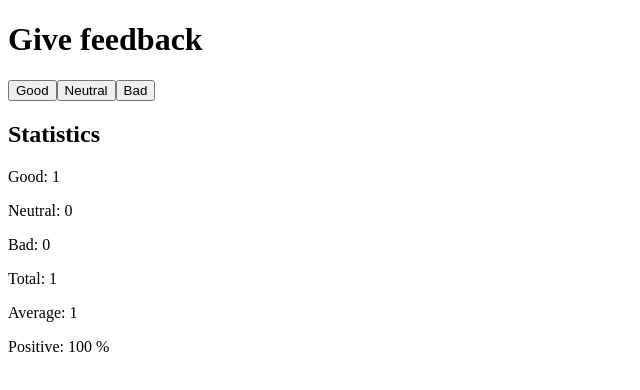
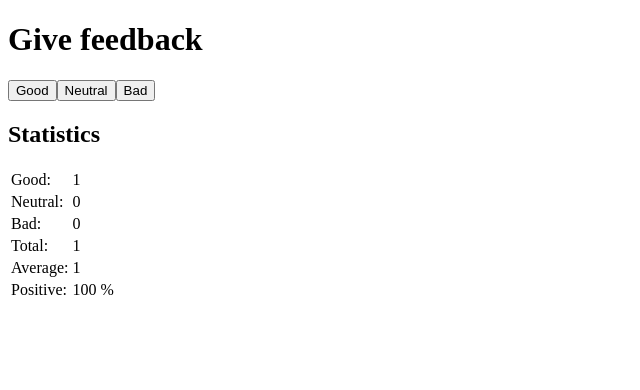
Before and after one commit to kenancosic/fullstackOpen, a React (Vite) app in the folder part1/: page / in a window 1280 px wide. Both pictures are taken after a click on the button "Good". Shown: the top 390 px of the page, without its empty margins (0-640 px from the left). Built offline with nearby package versions, Linux system fonts and the light colour scheme.

Commit message:
1.11*: unicafe step 6

```diff
--- a/part1/src/App.jsx
+++ b/part1/src/App.jsx
@@ -4,21 +4,28 @@
   return <button onClick={onClick}> {text}</button>
 }
 const StaticLine = ({text, value, sign=''}) => {
-  return <p>{text}: {value} {sign}</p>
+  return (
+    <tr>
+      <td>{text}:</td>
+      <td>{value} {sign}</td>
+    </tr>
+    )
 }
 const Statistics = ({good,neutral,bad,total,average,positive}) =>{
   return <div>
     <h2>Statistics</h2>
     {
     total === 0 ? ( <p>No feedback is given</p> ) :
-    (<>
+    (<table>
+      <tbody>
         <StaticLine text={'Good'} value={good} />
         <StaticLine text={'Neutral'} value={neutral}/>
         <StaticLine text={'Bad'} value={bad}/>
         <StaticLine text={'Total'} value={total}/>
         <StaticLine text={'Average'} value={average}/>
         <StaticLine text={'Positive'} value={positive} sign='%'/>
-    </>)
+      </tbody>
+    </table>)
     }
   </div>
 }
```
Lines whose indentation alone changed are shown as unchanged.
